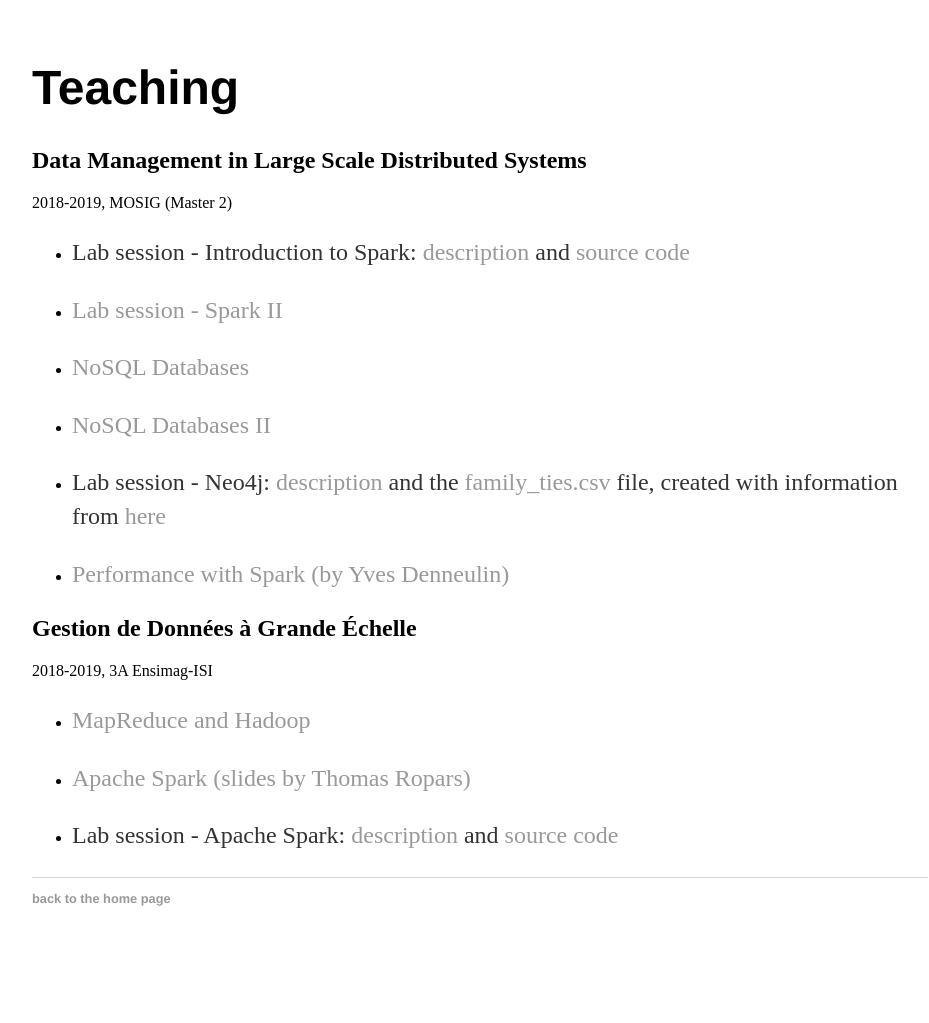
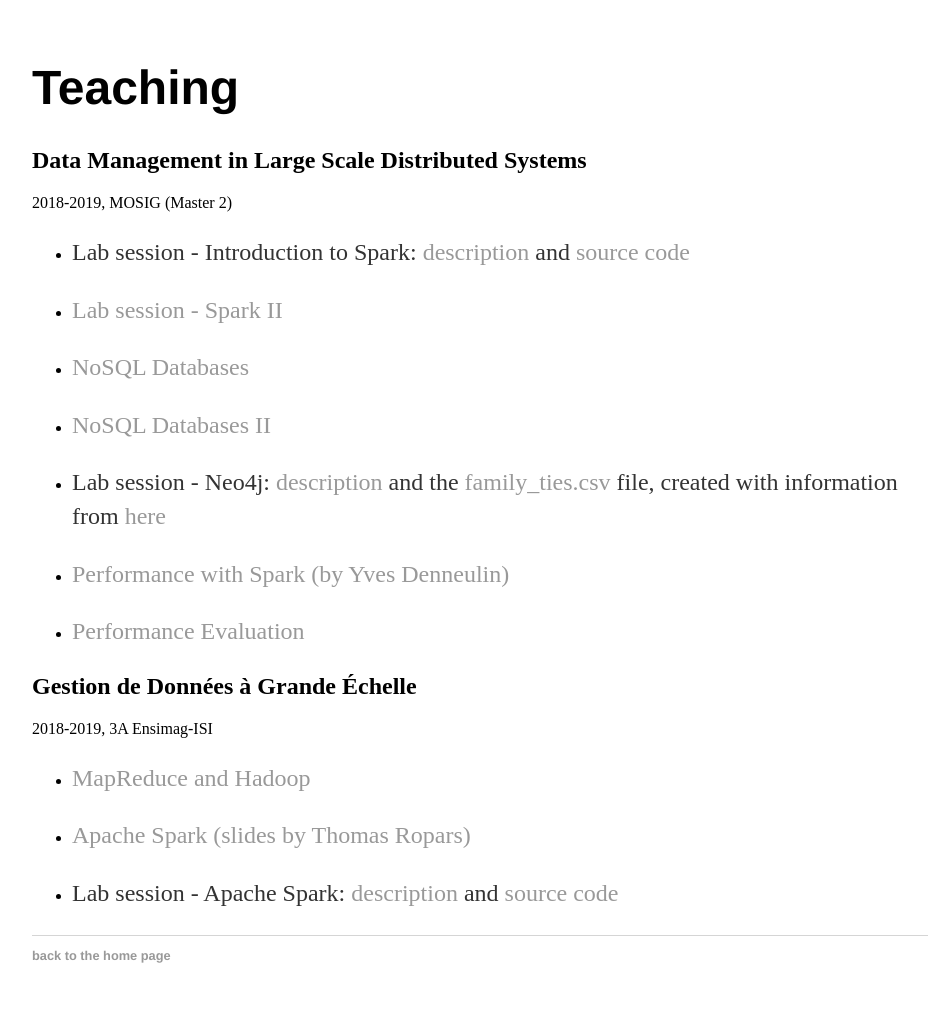
Before and after one commit to francielizanon/francielizanon, a Jekyll site: the page teaching/index.html, which Jekyll copies as it is, in a window 1280 px wide. Shown: the whole page, without its empty margins (160-1089 px from the left). Built offline with Jekyll 4.4.1, drawn with Linux system fonts in a browser that asks for light colours; before the commit the page ends 966 px from its top, so only the background shows below that.

Commit message:
add slides from the last mosig class

```diff
--- a/teaching/index.html
+++ b/teaching/index.html
@@ -35,6 +35,9 @@
 <li>
 <p><a href="slides/LSDM-7-performance.pdf">Performance with Spark (by Yves Denneulin)</a></p>
 </li>
+<li>
+<p><a href="slides/LSDM-8-performanceeval.pdf">Performance Evaluation</a></p>
+</li>
 </ul>
 <h2>Gestion de Données à Grande Échelle</h2>
 
```
Also changed, not shown: 1 other file.
